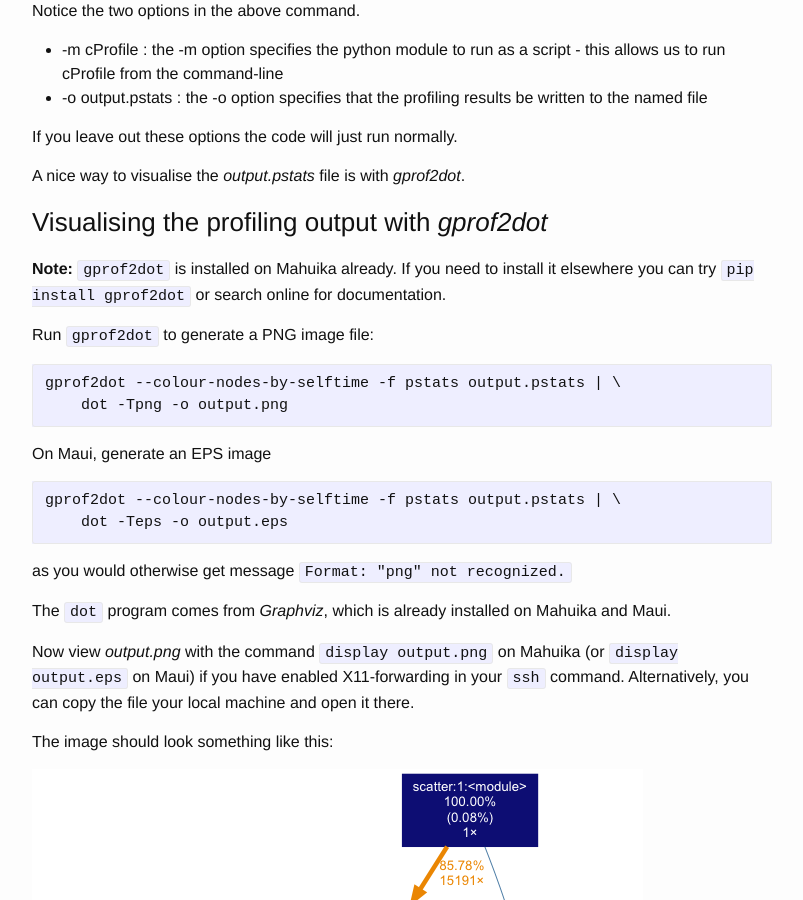
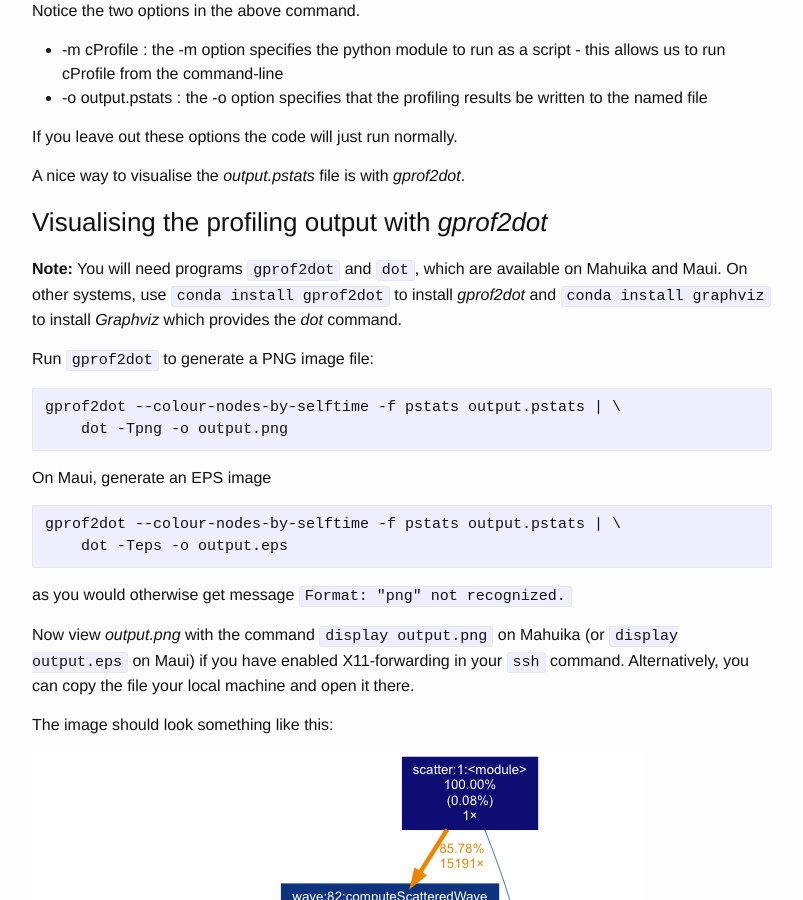
Before and after one commit to nesi/perf-training, a Jekyll site: the page built from _lessons/python-scatter/01-profiling.md, in a window 1280 px wide and 900 px high, scrolled down 1687 px. Shown: the whole window, without its empty margins (238-1041 px from the left). Built offline with Jekyll 4.4.1, drawn with Linux system fonts in a browser that asks for light colours.

Commit message:
instructions for installing gprof2dot and dot on Windows

````diff
--- a/_lessons/python-scatter/01-profiling.md
+++ b/_lessons/python-scatter/01-profiling.md
@@ -58,8 +58,7 @@ A nice way to visualise the  *output.pstats* file is with *gprof2dot*.
 
 ### Visualising the profiling output with *gprof2dot*
 
-**Note:** `gprof2dot` is installed on Mahuika already. If you need to install it
-elsewhere you can try `pip install gprof2dot` or search online for documentation.
+**Note:** You will need programs `gprof2dot` and `dot`, which are available on Mahuika and Maui. On other systems, use `conda install gprof2dot` to install *gprof2dot* and `conda install graphviz` to install *Graphviz* which provides the *dot* command.
 
 Run `gprof2dot` to generate a PNG image file:
 
@@ -74,9 +73,6 @@ gprof2dot --colour-nodes-by-selftime -f pstats output.pstats | \
     dot -Teps -o output.eps
 ```
 as you would otherwise get message `Format: "png" not recognized.`
-
-The `dot` program comes from *Graphviz*, which is already installed on
-Mahuika and Maui.
 
 Now view *output.png* with the command `display output.png` on Mahuika (or `display output.eps` on Maui)
 if you have enabled X11-forwarding in your
````
